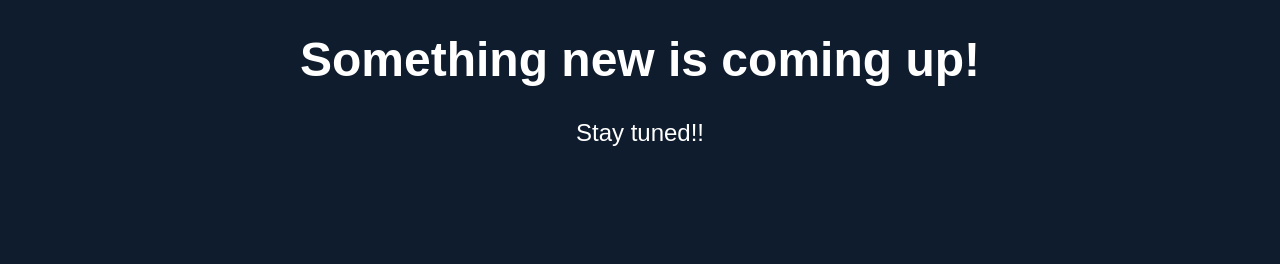
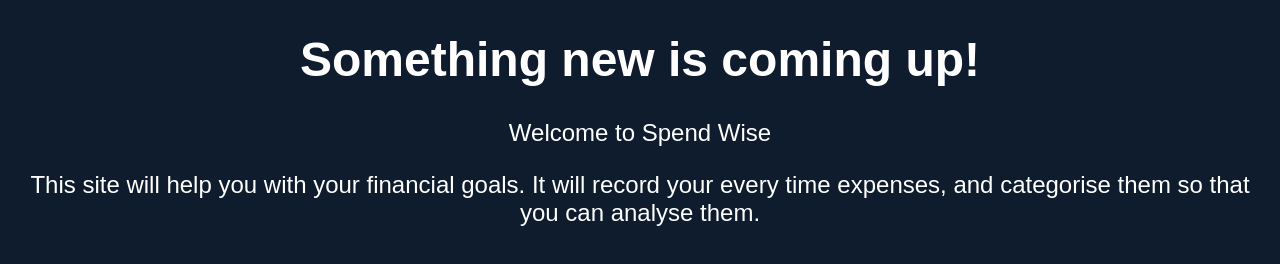
Before and after one commit to PranavGhosh19/Specialisation_Project, a plain HTML site: page homescreen.html in a window 1280 px wide. Drawn offline with Linux system fonts and the light colour scheme.

Commit message:
Update homescreen.html

```diff
--- a/homescreen.html
+++ b/homescreen.html
@@ -23,6 +23,7 @@
 </head>
 <body>
   <h1>Something new is coming up!</h1>
-  <p>Stay tuned!!</p>
+  <p>Welcome to Spend Wise</p>
+  <p>This site will help you with your financial goals. It will record your every time expenses, and categorise them so that you can analyse them.</p>
 </body>
 </html>
```
